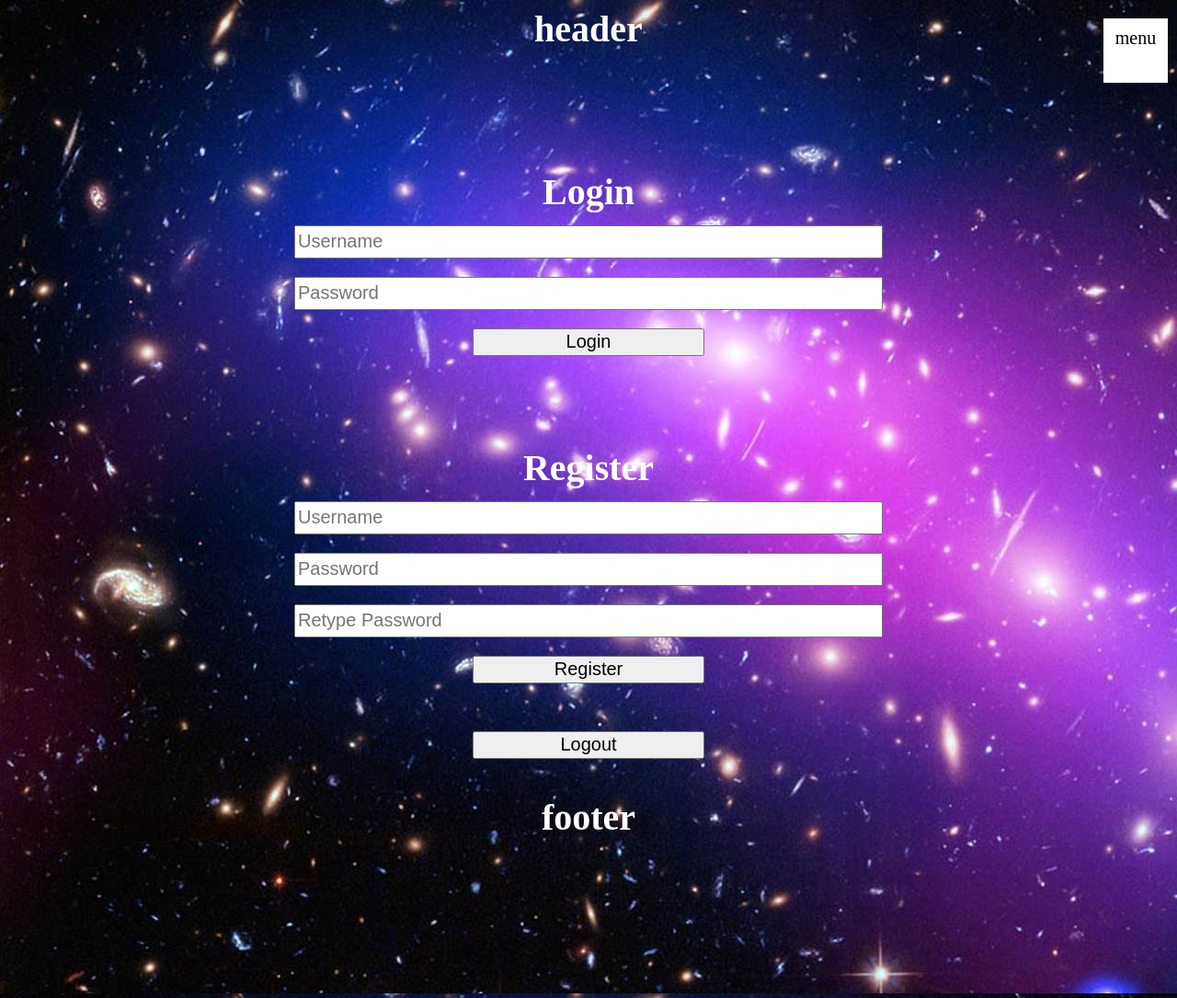
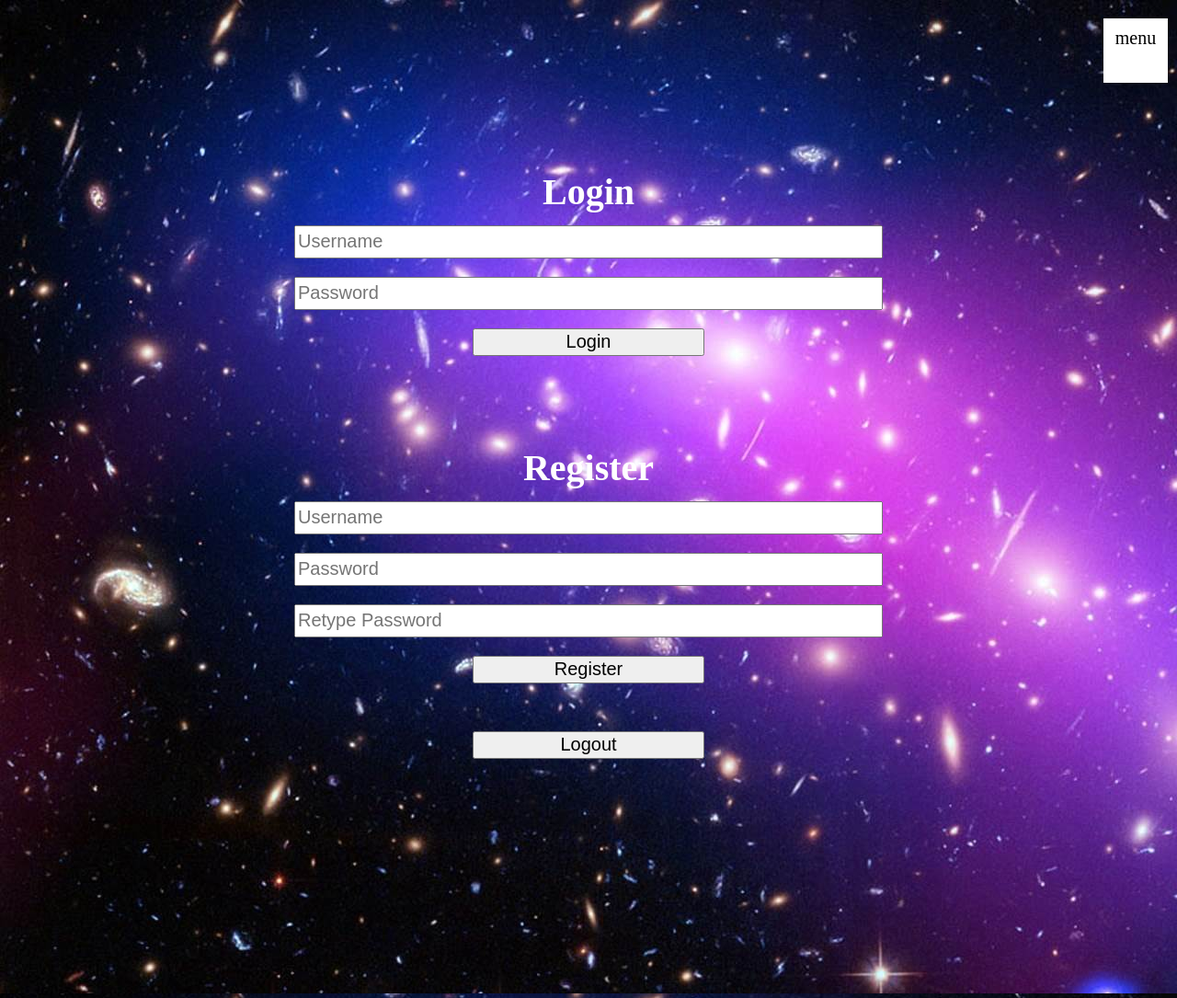
Before and after one commit to aegabrielsen/web-app, a Django app: page / in a window 1280 px wide. Shown: the whole page at 92% size. Run offline with Django 4.2, Linux system fonts and the light colour scheme.

Commit message:
almost done

```diff
--- a/xxx_game/templates/xxx_game/index.html
+++ b/xxx_game/templates/xxx_game/index.html
@@ -18,7 +18,7 @@
             <li>menu4</li>
         </ul>
     </div>
-    <div id="header" >header</div>
+    <div id="header" ></div>
     <div id="content" >
 
         <h1>{{username}}</h1>
@@ -58,6 +58,6 @@
         </form>
 
     </div>
-    <div id="footer">footer</div>
+    <div id="footer"></div>
 </body>
 </html>
```
